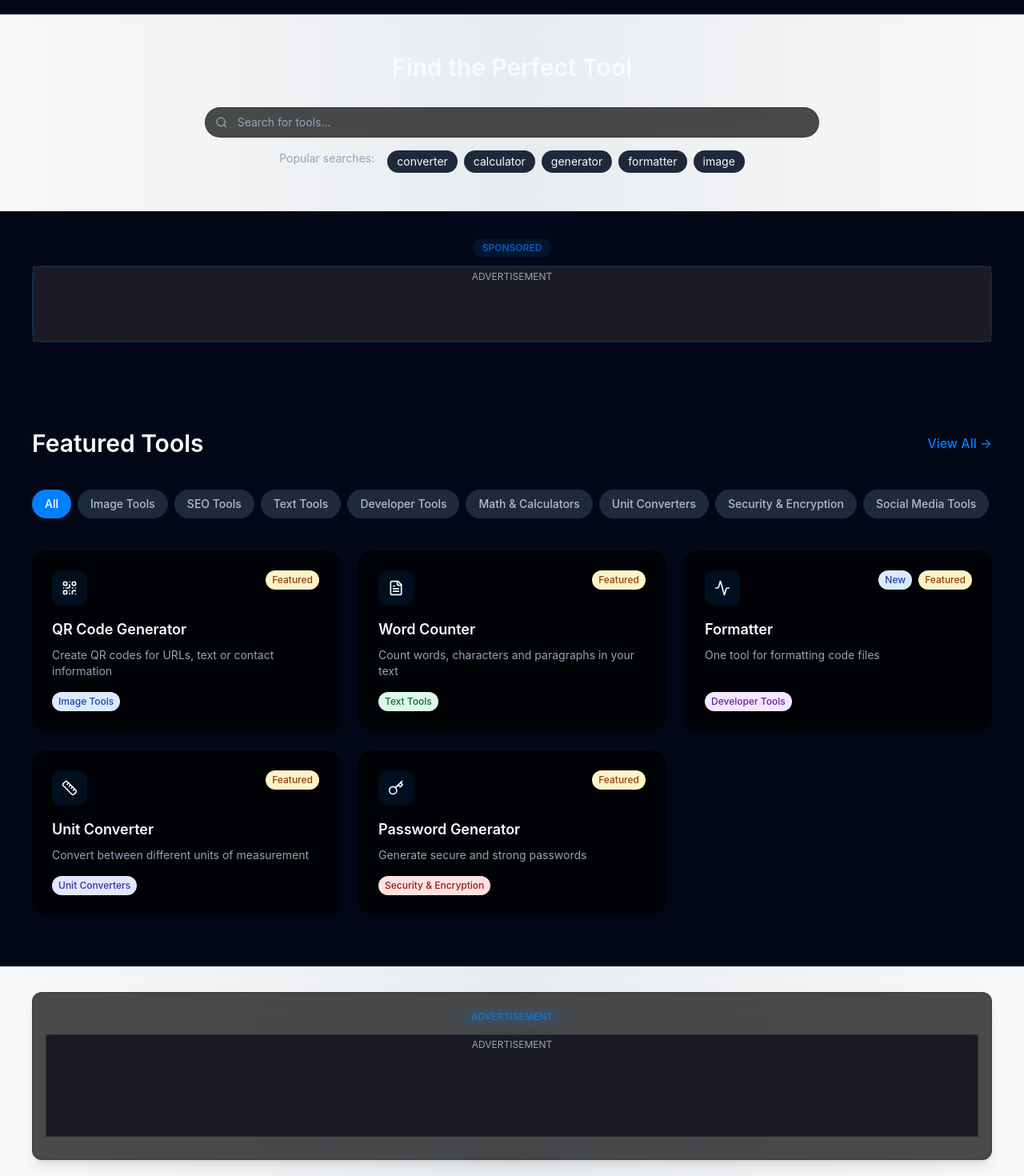
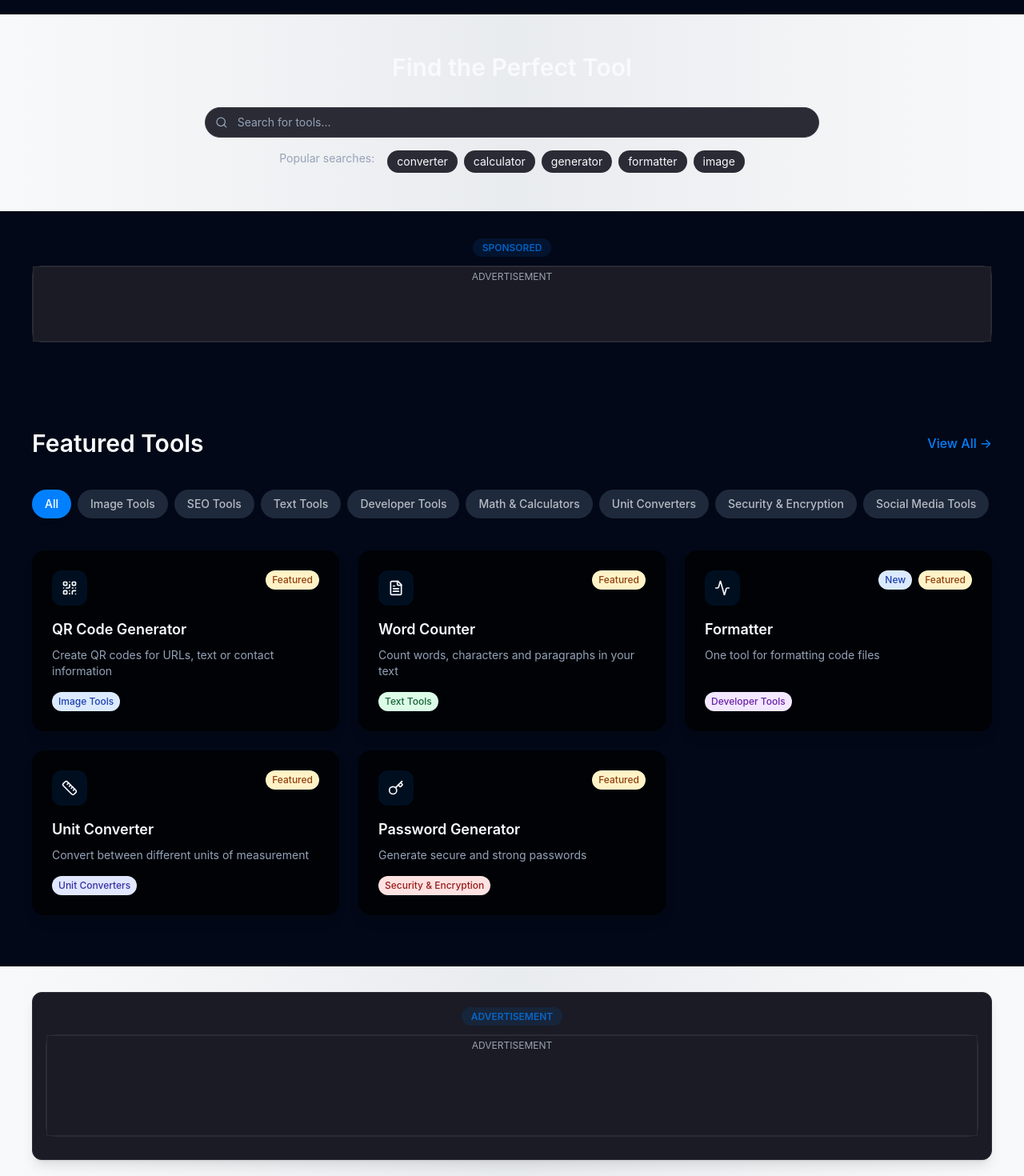
Before and after one commit to Light-Yagami777/nexus-tools, a React (Vite) app: page / in a window 1280 px wide. Shown: the part 500-1970 px from the top of the page at 80% size. Built offline with nearby package versions, Linux system fonts and the light colour scheme.

Commit message:
feat: Update index page background colors
Changes the background color of the search bar, ad space, and new additions section on the index page to match the night theme.

```diff
--- a/src/components/SearchBar.tsx
+++ b/src/components/SearchBar.tsx
@@ -62,8 +62,8 @@ export const SearchBar: React.FC<SearchBarProps> = ({ className = "", onSearch }
       <div
         className={`flex items-center relative transition-all duration-300 overflow-hidden ${
           isSearchFocused
-            ? "bg-background border border-primary/50 shadow-sm"
-            : "glass"
+            ? "bg-background border border-primary/50 shadow-sm dark:bg-[#1a1b25] dark:border-primary/30"
+            : "glass dark:bg-[#2a2b35] dark:border dark:border-[#3a3b45]"
         } rounded-full px-3 py-2`}
       >
         <Search className="h-4 w-4 text-muted-foreground" />
@@ -99,7 +99,7 @@ export const SearchBar: React.FC<SearchBarProps> = ({ className = "", onSearch }
             exit={{ opacity: 0, y: 10, scaleY: 0.95 }}
             transition={{ duration: 0.2 }}
             style={{ transformOrigin: "top" }}
-            className="absolute z-50 left-0 right-0 mt-2 glass shadow-lg rounded-lg max-h-96 overflow-y-auto"
+            className="absolute z-50 left-0 right-0 mt-2 glass shadow-lg rounded-lg max-h-96 overflow-y-auto dark:bg-[#1a1b25] dark:border dark:border-[#2a2b35]"
           >
             <ul className="py-2">
               {results.map((tool, index) => (
@@ -109,7 +109,7 @@ export const SearchBar: React.FC<SearchBarProps> = ({ className = "", onSearch }
                   animate={{ opacity: 1, x: 0 }}
                   transition={{ delay: index * 0.05 }}
                   onClick={() => handleToolClick(tool.path)}
-                  className="px-4 py-2 hover:bg-primary/5 cursor-pointer transition-colors"
+                  className="px-4 py-2 hover:bg-primary/5 dark:hover:bg-[#2a2b35] cursor-pointer transition-colors"
                 >
                   <div className="flex items-center">
                     <span className="font-medium">{tool.name}</span>
--- a/src/pages/Index.tsx
+++ b/src/pages/Index.tsx
@@ -122,7 +122,7 @@ const Index = () => {
       </section>
 
       {/* Search Section - Centered */}
-      <section className="py-12 px-6 md:px-10 bg-gradient-subtle">
+      <section className="py-12 px-6 md:px-10 bg-gradient-subtle dark:bg-[#1a1b25]">
         <div className="max-w-7xl mx-auto flex justify-center">
           <motion.div
             initial="hidden"
@@ -142,7 +142,7 @@ const Index = () => {
               variants={itemVariants}
               className="w-full"
             >
-              <SearchBar onSearch={handleSearch} className="w-full" />
+              <SearchBar className="w-full" />
             </motion.div>
 
             <motion.div
@@ -154,7 +154,7 @@ const Index = () => {
                 <button
                   key={term}
                   onClick={() => setSearchQuery(term)}
-                  className="px-3 py-1 text-sm rounded-full bg-secondary hover:bg-secondary/80 transition-colors"
+                  className="px-3 py-1 text-sm rounded-full bg-secondary hover:bg-secondary/80 transition-colors dark:bg-[#2a2b35] dark:hover:bg-[#3a3b45]"
                 >
                   {term}
                 </button>
@@ -169,7 +169,7 @@ const Index = () => {
         <div className="max-w-7xl mx-auto">
           <div className="text-center">
             <span className="text-xs font-semibold text-primary/70 bg-primary/10 px-3 py-1 rounded-full">SPONSORED</span>
-            <div className="h-24 flex items-center justify-center my-3 bg-gradient-to-r from-primary/5 to-primary/10 rounded-lg border border-primary/20">
+            <div className="h-24 flex items-center justify-center my-3 bg-gradient-to-r from-primary/5 to-primary/10 rounded-lg border border-primary/20 dark:bg-[#1a1b25] dark:border-[#2a2b35]">
               <AdBanner adFormat="horizontal" className="w-full h-full" />
             </div>
           </div>
@@ -207,12 +207,12 @@ const Index = () => {
       </section>
 
       {/* Ad Space - Mid Banner */}
-      <section className="py-8 px-6 md:px-10 bg-gradient-subtle">
+      <section className="py-8 px-6 md:px-10 bg-gradient-subtle dark:bg-[#1a1b25]">
         <div className="max-w-7xl mx-auto">
-          <div className="glass-card p-4 rounded-xl border border-primary/10 shadow-md">
+          <div className="glass-card p-4 rounded-xl border border-primary/10 shadow-md dark:bg-[#1a1b25] dark:border-[#2a2b35]">
             <div className="text-center">
               <span className="text-xs font-semibold text-primary/70 bg-primary/10 px-3 py-1 rounded-full">ADVERTISEMENT</span>
-              <div className="h-32 flex items-center justify-center my-3 bg-gradient-to-r from-primary/5 to-primary/10 rounded-lg">
+              <div className="h-32 flex items-center justify-center my-3 bg-gradient-to-r from-primary/5 to-primary/10 rounded-lg dark:bg-[#1a1b25] dark:border dark:border-[#2a2b35]">
                 <AdBanner adFormat="rectangle" className="w-full h-full" />
               </div>
             </div>
@@ -222,7 +222,7 @@ const Index = () => {
 
       {/* New Tools Section */}
       {newTools.length > 0 && (
-        <section className="py-16 px-6 md:px-10 bg-gradient-subtle">
+        <section className="py-16 px-6 md:px-10 bg-gradient-subtle dark:bg-[#1a1b25]">
           <div className="max-w-7xl mx-auto">
             <motion.div
               initial="hidden"
```
